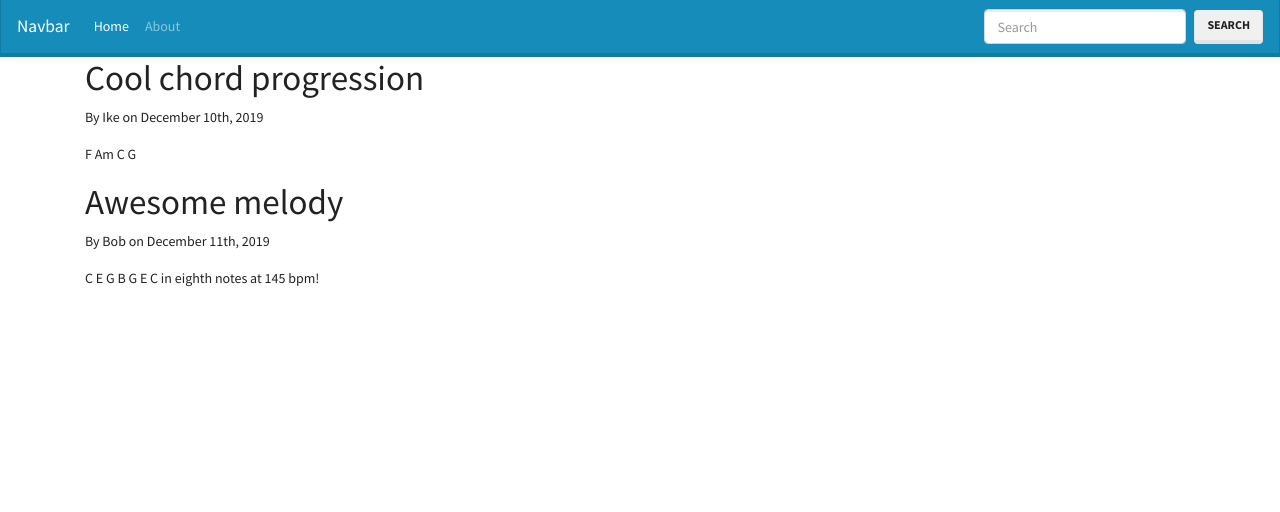
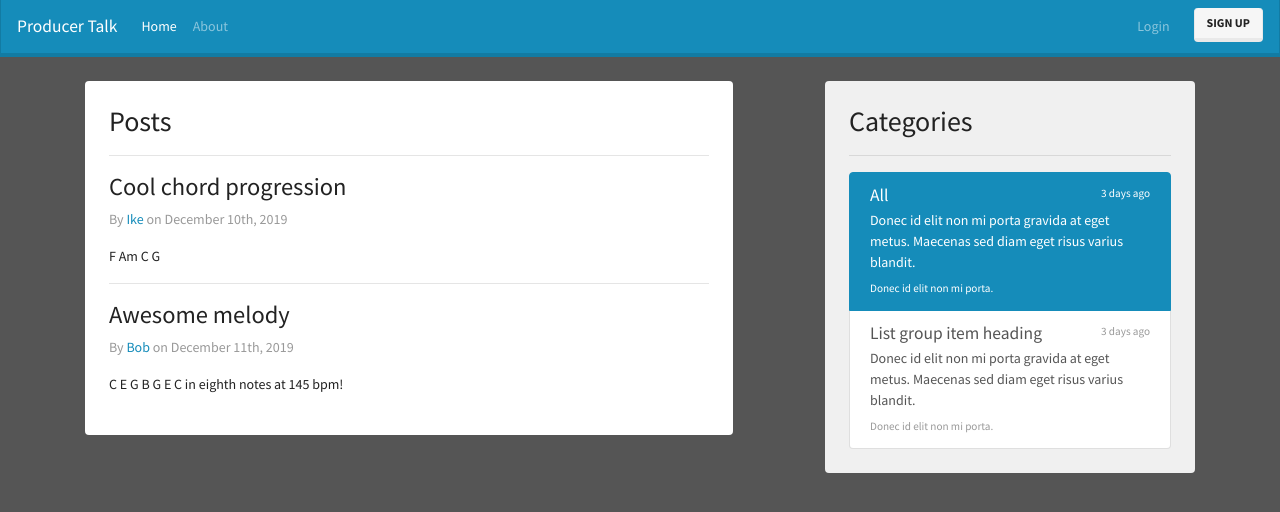
Before and after one commit to ikejs/producer_talk, a Django app: page / in a window 1280 px wide. Shown: the top 512 px of the page. Run offline with Django 3.2, Linux system fonts and the light colour scheme; some libraries are stand-ins or nearby versions.

Commit message:
add login screen, style errors for fields and form

```diff
--- a/blog/templates/blog/base.html
+++ b/blog/templates/blog/base.html
@@ -7,20 +7,20 @@
     <meta name="viewport" content="width=device-width, initial-scale=1.0">
     <meta http-equiv="X-UA-Compatible" content="ie=edge">
     <link rel="stylesheet" href="{% static 'stylesheets/bootstrap.min.css' %}">
+    <link rel="stylesheet" href="https://stackpath.bootstrapcdn.com/font-awesome/4.7.0/css/font-awesome.min.css">
     <title>{{title}} | Producer Talk</title>
 </head>
-<body>
+<body class="bg-dark">
     <script src="{% static 'javascripts/jquery-3.4.1.slim.min.js' %}"></script>
     <script src="{% static 'javascripts/popper.min.js' %}"></script>
     <script src="{% static 'javascripts/bootstrap.min.js' %}"></script>
 
     <nav class="navbar navbar-expand-lg navbar-dark bg-primary">
-        <a class="navbar-brand" href="#">Navbar</a>
-        <button class="navbar-toggler" type="button" data-toggle="collapse" data-target="#navbarColor01" aria-controls="navbarColor01" aria-expanded="false" aria-label="Toggle navigation">
+        <a class="navbar-brand" href="/">Producer Talk</a>
+        <button class="navbar-toggler" type="button" data-toggle="collapse" data-target="#producerTalkNavbar" aria-controls="producerTalkNavbar" aria-expanded="false" aria-label="Toggle navigation">
             <span class="navbar-toggler-icon"></span>
         </button>
-
-        <div class="collapse navbar-collapse" id="navbarColor01">
+        <div class="collapse navbar-collapse" id="producerTalkNavbar">
             <ul class="navbar-nav mr-auto">
                 <li class="nav-item {%if title == 'Home' %}active{%endif%}">
                     <a class="nav-link" href="/">Home <span class="sr-only">(current)</span></a>
@@ -29,12 +29,33 @@
                     <a class="nav-link" href="{% url 'blog-about' %}">About</a>
                 </li>
             </ul>
-            <form class="form-inline my-2 my-lg-0">
-            <input class="form-control mr-sm-2" type="text" placeholder="Search">
-            <button class="btn btn-secondary my-2 my-sm-0" type="submit">Search</button>
-            </form>
+            {%if user.is_authenticated%}
+            <ul class="navbar-nav">
+                    <li class="nav-item dropdown ml-auto">
+                        <a class="nav-link dropdown-toggle" href="#" id="navbarDropdownMenuLink" data-toggle="dropdown" aria-haspopup="true" aria-expanded="false">
+                            {{user.username}}
+                        </a>
+                        <div class="dropdown-menu dropdown-menu-right" aria-labelledby="navbarDropdownMenuLink">
+                            <a class="dropdown-item" href="#"><span class="fa fa-pencil"></span> New Post</a>
+                            <a class="dropdown-item" href="#"><span class="fa fa-search"></span> Search</a>
+                            <div class="dropdown-divider"></div>
+                            <a class="dropdown-item" href="{% url 'logout' %}"><span class="fa fa-sign-out"></span> Logout</a>
+                        </div>
+                    </li>
+                </ul>
+                {%else%}
+                    <ul class="navbar-nav">
+                        <li class="nav-item">
+                            <a class="nav-link" href="{% url 'login' %}">Login</a>
+                        </li>
+                        <li class="nav-item">
+                            <a class="btn btn-light ml-3" href="#">Sign Up</a>
+                        </li>
+                    </ul>
+            {%endif%}
         </div>
     </nav>
+
     <div class="container">
         {% block content %}{% endblock %}
     </div>
--- a/blog/templates/blog/home.html
+++ b/blog/templates/blog/home.html
@@ -1,8 +1,37 @@
 {% extends "blog/base.html" %}
-{% block content %}
-    {% for post in posts %}
-        <h1>{{ post.title }}</h1>
-        <p>By {{post.author}} on {{post.date_posted}}</p>
-        <p>{{post.content}}</p>
-    {% endfor %}
+    {% block content %}
+    <div class="col-md-7 bg-light p-4 mt-4 rounded float-left">
+        <h2>Posts</h2>
+        <hr>
+        {% for post in posts %}
+            <h3>{{ post.title }}</h1>
+            <p class="text-muted">By <a href="/u/">{{post.author}}</a> on {{post.date_posted}}</p>
+            <p>{{post.content}}</p>
+            {% if not forloop.last %}
+                <hr>
+            {% endif %}
+        {% endfor %}
+    </div>
+    <div class="col-md-4 bg-secondary p-4 mt-4 rounded float-right">
+        <h2>Categories</h2>
+        <hr>
+        <div class="list-group">
+            <a href="#" class="list-group-item list-group-item-action flex-column align-items-start active">
+                <div class="d-flex w-100 justify-content-between">
+                <h5 class="mb-1">All</h5>
+                <small>3 days ago</small>
+                </div>
+                <p class="mb-1">Donec id elit non mi porta gravida at eget metus. Maecenas sed diam eget risus varius blandit.</p>
+                <small>Donec id elit non mi porta.</small>
+            </a>
+            <a href="#" class="list-group-item list-group-item-action flex-column align-items-start">
+                <div class="d-flex w-100 justify-content-between">
+                <h5 class="mb-1">List group item heading</h5>
+                <small class="text-muted">3 days ago</small>
+                </div>
+                <p class="mb-1">Donec id elit non mi porta gravida at eget metus. Maecenas sed diam eget risus varius blandit.</p>
+                <small class="text-muted">Donec id elit non mi porta.</small>
+            </a>
+        </div>
+    </div>
 {% endblock content %}
--- a/producer_talk/urls.py
+++ b/producer_talk/urls.py
@@ -20,5 +20,6 @@ from django.conf.urls.static import static
 
 urlpatterns = [
     path('admin/', admin.site.urls),
+    path('accounts/', include('django.contrib.auth.urls')),
     path('', include('blog.urls')),
 ] + static(settings.STATIC_URL, document_root=settings.STATIC_ROOT)
```
Also changed, not shown: blog/templates/registration/login.html (added, +32 -0 lines). Lines whose indentation alone changed are shown as unchanged.
